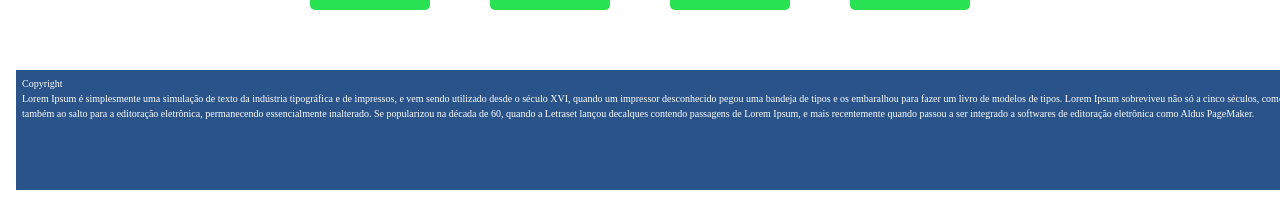
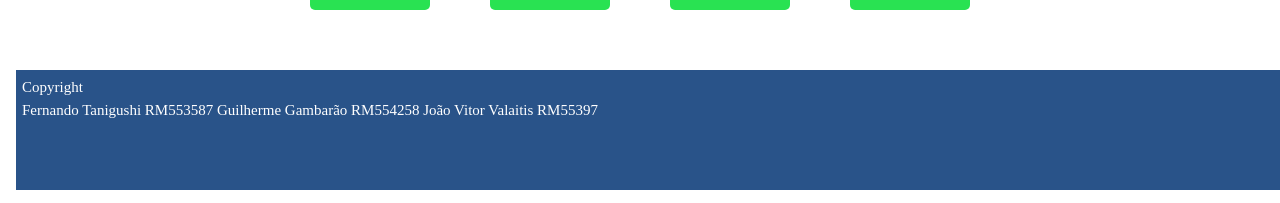
Before and after one commit to ShinjiTani67/globalsolution_webdev_vidanaagua, a Next.js app: page / in a window 1280 px wide. Shown: the part 1152-1355 px from the top of the page. Built offline with nearby package versions, Linux system fonts and the light colour scheme.

Commit message:
update footer

```diff
--- a/app/components/Footer.tsx
+++ b/app/components/Footer.tsx
@@ -4,7 +4,9 @@ const Footer = () => {
   return (
     <div className='footer'>
       <p>Copyright</p>
-      <p>Lorem Ipsum é simplesmente uma simulação de texto da indústria tipográfica e de impressos, e vem sendo utilizado desde o século XVI, quando um impressor desconhecido pegou uma bandeja de tipos e os embaralhou para fazer um livro de modelos de tipos. Lorem Ipsum sobreviveu não só a cinco séculos, como também ao salto para a editoração eletrônica, permanecendo essencialmente inalterado. Se popularizou na década de 60, quando a Letraset lançou decalques contendo passagens de Lorem Ipsum, e mais recentemente quando passou a ser integrado a softwares de editoração eletrônica como Aldus PageMaker.</p>
+      <p>Fernando Tanigushi RM553587
+          Guilherme Gambarão RM554258
+          João Vitor Valaitis RM55397</p>
     </div>
   )
 }
--- a/app/globals.css
+++ b/app/globals.css
@@ -46,7 +46,7 @@ body{
   background-color: rgba(3, 52, 116, 0.849);
   font-family: karla;
   color: white;
-  font-size: 10px;
+  font-size: 15px;
   padding: 6px;
   height:15vh;
   width: 100vw;
```
